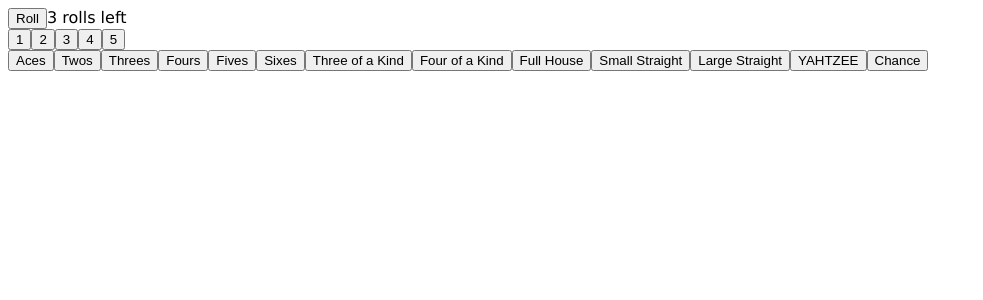
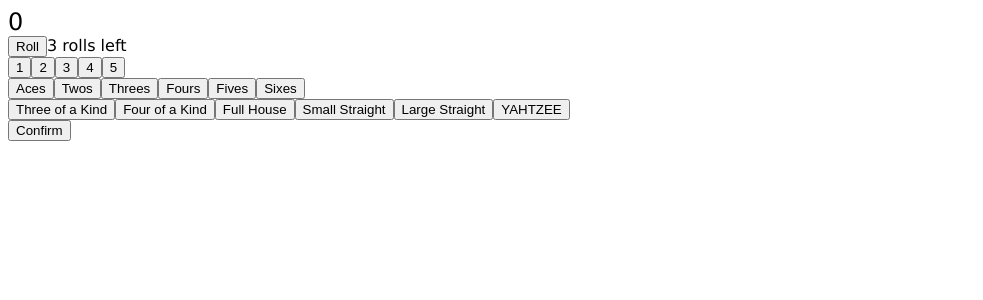
Before and after one commit to bbanting/react-trial, a React (Create React App) app: page / in a window 1280 px wide. Shown: the top 300 px of the page, without its empty margins (0-983 px from the left). Built offline with nearby package versions, Linux system fonts and the light colour scheme.

Commit message:
Finished basic functionality of HandList; Made ScoreDisplay

```diff
--- a/src/App.js
+++ b/src/App.js
@@ -48,6 +48,7 @@
     }
     return 0;
   }
+  return func;
 }
 
 function handFullHouse(values) {
@@ -74,7 +75,7 @@
   const [rolls, setRolls] = useState(3);
   const [yahtzees, setYahtzees] = useState(0);
   const [dice, setDice] = useState(range(1, 6).map(n => ({value: n, locked: false})));
-  const [scores, setScores] = useState(range(1, 12).fill(0));
+  const [scores, setScores] = useState(range(1, 12).fill(null));
 
   function getScore() {
     let extraYahtzeeScore = ((yahtzees-1) > 0) ? ((yahtzees-1) * 50) : 0;
@@ -92,9 +93,10 @@
 
   return (
     <div>
+      <ScoreDisplay score={getScore()} />
       <RollButton dice={dice} setDice={setDice} rolls={rolls} setRolls={setRolls} />
       {dice.map((die, i) => <Die key={i} die={die} setLock={setLockFactory(i)} />)}
-      <HandList scores={scores} setScores={setScores} />
+      <HandList scores={scores} setScores={setScores} dice={dice} />
     </div>
   );
 }
@@ -141,7 +143,17 @@
 }
 
 
-function HandList({scores, setScores}) {
+function ScoreDisplay({score}) {
+  /**Displays the current score. */
+  return (
+    <div style={{fontSize: "x-large"}}>
+      {score}
+    </div>
+  )
+}
+
+
+function HandList({scores, setScores, dice}) {
   /**The list of hands that may be selected for scoring. */
   const hands = [
     {name: "Aces", scoreFunc: upperHandFactory(1)},
@@ -162,20 +174,32 @@
   let selected = null;
 
   function select(index) {
-    selected = index;
+    if (scores[index] === null) selected = index;
     console.log(`Selected ${hands[index].name}`);
   }
 
-  function setScore(index, score) {
+  function setScore() {
+    if (selected === null) return;
+
     let newScores = scores.slice();
-    newScores[index] = score;
+    const diceVals = getDiceValues(dice);
+    const score = hands[selected].scoreFunc(diceVals);
+    newScores[selected] = score;
+
     setScores(newScores);
+    selected = null;
   }
 
   return (
-    <div>
-      {hands.map(((v, i) => (<button value={i} key={i} onClick={(e) => select(e.target.value)}>{hands[i].name}</button>)))}
-    </div>
+    <>
+      <div>
+        {hands.slice(0, 6).map(((v, i) => (<button value={i} key={i} onClick={(e) => select(e.target.value)}>{hands[i].name}</button>)))}
+      </div>
+      <div>
+        {hands.slice(6, -1).map(((v, i) => (<button value={i+6} key={i+6} onClick={(e) => select(e.target.value)}>{hands[i+6].name}</button>)))}
+      </div>
+      <button onClick={setScore}>Confirm</button>
+    </>
   )
 }
 
```
Also changed, not shown: public/manifest.json.
